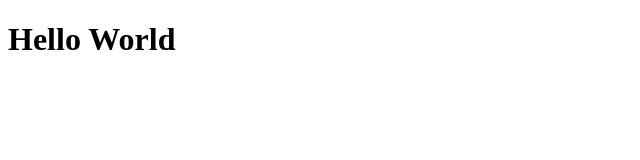
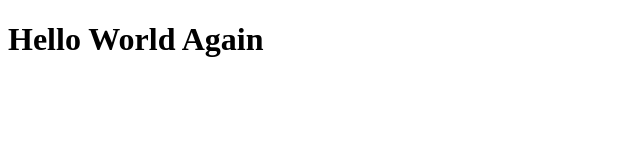
Before and after one commit to Moodycomputer/coffee, a website: page index.html in a window 1280 px wide. Shown: the whole page, without its empty margins (0-640 px from the left). Drawn offline with Linux system fonts and the light colour scheme.

Commit message:
verify assemble and build working

```diff
--- a/index.html
+++ b/index.html
@@ -6,7 +6,9 @@
 </head>
 <body>
 
-<h1>Hello World</h1>
+
+
+<h1>Hello World Again</h1>
 
 </body>
 </html>
```
Also changed, not shown: 1 other file.
